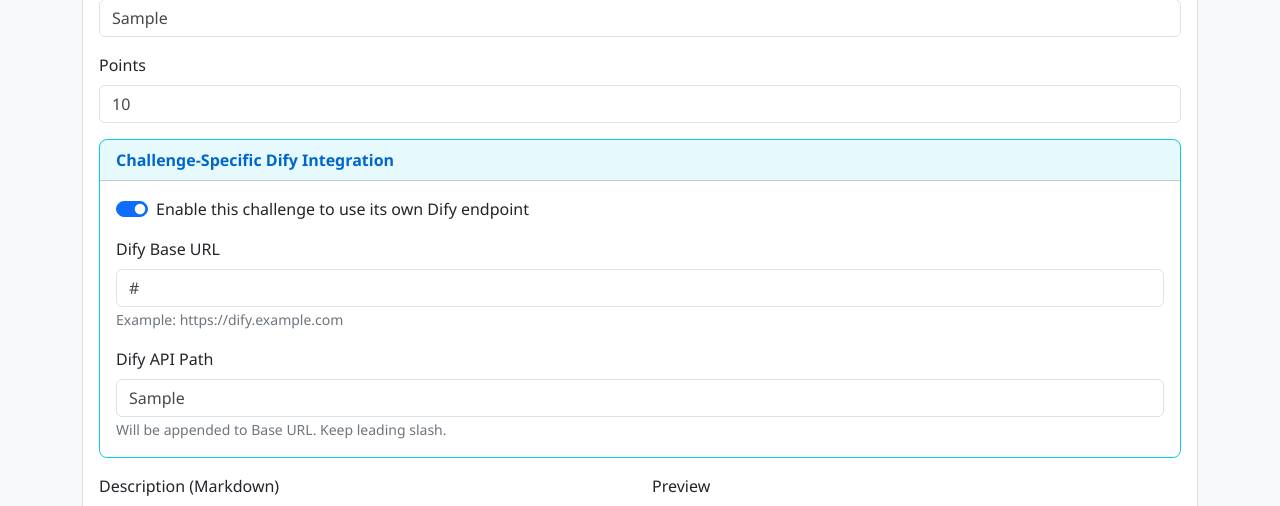
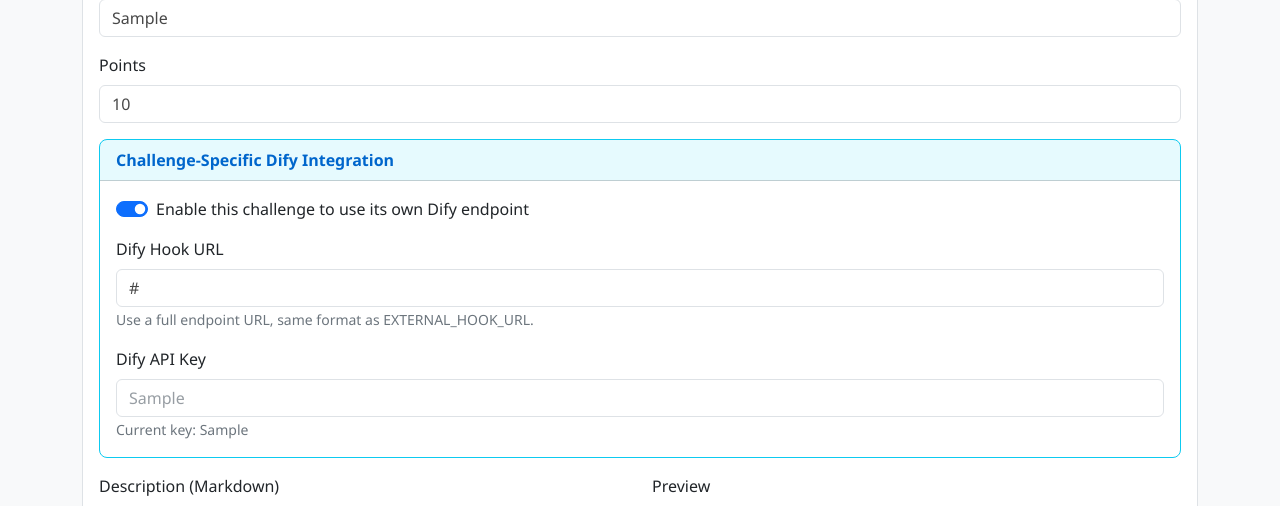
Before and after one commit to zm1990s/Simple-CTF-Platform, a Flask app: page /admin/challenges/1/edit in a window 1280 px wide. Shown: the part 378-884 px from the top of the page. Run offline with Flask 3, Linux system fonts and the light colour scheme; a user stored in the database is signed in; tables that the repository leaves empty hold one stand-in row (values such as "Sample post"); some libraries are stand-ins or nearby versions.

Commit message:
feat: support challenge-level Dify hook URL and masked API key

```diff
--- a/forms.py
+++ b/forms.py
@@ -57,8 +57,8 @@ class ChallengeForm(FlaskForm):
     category = StringField('Category', validators=[Length(max=100)])
     competition_id = SelectField('Competition', coerce=int, validators=[DataRequired()])
     use_custom_dify = BooleanField('Enable Challenge-Specific Dify Endpoint')
-    dify_base_url = StringField('Dify Base URL', validators=[Optional(), Length(max=255)])
-    dify_api_path = StringField('Dify API Path', validators=[Optional(), Length(max=255)])
+    dify_hook_url = StringField('Dify Hook URL', validators=[Optional(), Length(max=255)])
+    dify_api_key = PasswordField('Dify API Key', validators=[Optional(), Length(max=255)])
 
     def validate(self, extra_validators=None):
         valid = super().validate(extra_validators=extra_validators)
@@ -66,17 +66,13 @@ class ChallengeForm(FlaskForm):
             return False
 
         if self.use_custom_dify.data:
-            base_url = (self.dify_base_url.data or '').strip()
-            api_path = (self.dify_api_path.data or '').strip()
+            hook_url = (self.dify_hook_url.data or '').strip()
 
-            if not base_url:
-                self.dify_base_url.errors.append('Dify Base URL is required when challenge-specific endpoint is enabled.')
+            if not hook_url:
+                self.dify_hook_url.errors.append('Dify Hook URL is required when challenge-specific endpoint is enabled.')
                 return False
-            if not (base_url.startswith('http://') or base_url.startswith('https://')):
-                self.dify_base_url.errors.append('Dify Base URL must start with http:// or https://.')
-                return False
-            if api_path and not api_path.startswith('/'):
-                self.dify_api_path.errors.append('Dify API Path must start with /.')
+            if not (hook_url.startswith('http://') or hook_url.startswith('https://')):
+                self.dify_hook_url.errors.append('Dify Hook URL must start with http:// or https://.')
                 return False
 
         return True
--- a/routes/admin.py
+++ b/routes/admin.py
@@ -7,8 +7,9 @@ from functools import wraps
 from flask import Blueprint, render_template, redirect, url_for, flash, request, current_app, jsonify, send_file, session
 from flask_login import login_required, current_user
 from werkzeug.utils import secure_filename
-from models import db, User, Challenge, Competition, Submission, PlatformSettings, ChallengeDifyConfig
+from models import db, User, Challenge, Competition, Submission, PlatformSettings, ChallengeDifyConfig, ChallengeDifyCredential
 from forms import ChallengeForm, CompetitionForm, ReviewForm, PlatformSettingsForm, ResetPasswordForm
+from dify_secrets import mask_api_key, obfuscate_api_key
 
 admin_bp = Blueprint('admin', __name__)
 
@@ -37,14 +38,6 @@ def admin_required(f):
             return redirect(url_for('frontend.index'))
         return f(*args, **kwargs)
     return decorated_function
-
-
-def _normalize_dify_path(path_value):
-    """Normalize API path to `/...` format with a sensible default."""
-    path_value = (path_value or '').strip()
-    if not path_value:
-        return '/v1/chat-messages'
-    return path_value if path_value.startswith('/') else f'/{path_value}'
 
 
 @admin_bp.route('/')
@@ -330,8 +323,14 @@ def competition_duplicate(competition_id):
             db.session.add(ChallengeDifyConfig(
                 challenge_id=new_challenge.id,
                 enabled=challenge.dify_config.enabled,
-                base_url=challenge.dify_config.base_url,
-                api_path=challenge.dify_config.api_path
+                base_url=challenge.dify_config.base_url
+            ))
+
+        if challenge.dify_credential:
+            db.session.add(ChallengeDifyCredential(
+                challenge_id=new_challenge.id,
+                api_key_token=challenge.dify_credential.api_key_token,
+                api_key_masked=challenge.dify_credential.api_key_masked
             ))
 
     db.session.commit()
@@ -369,8 +368,8 @@ def competition_export(competition_id):
             'is_active': challenge.is_active,
             'dify_config': {
                 'enabled': challenge.dify_config.enabled,
-                'base_url': challenge.dify_config.base_url,
-                'api_path': challenge.dify_config.api_path
+                'hook_url': challenge.dify_config.base_url,
+                'api_key_masked': challenge.dify_credential.api_key_masked if challenge.dify_credential else ''
             } if challenge.dify_config else None
         }
         competition_data['challenges'].append(challenge_data)
@@ -448,11 +447,17 @@ def competition_import():
 
                 imported_dify = challenge_data.get('dify_config')
                 if imported_dify:
+                    legacy_base = (imported_dify.get('base_url') or '').strip().rstrip('/')
+                    legacy_path = (imported_dify.get('api_path') or '').strip()
+                    if legacy_path and not legacy_path.startswith('/'):
+                        legacy_path = f'/{legacy_path}'
+                    legacy_hook_url = f"{legacy_base}{legacy_path}" if legacy_base else ''
+                    hook_url = (imported_dify.get('hook_url') or legacy_hook_url).strip()
+
                     db.session.add(ChallengeDifyConfig(
                         challenge_id=challenge.id,
                         enabled=bool(imported_dify.get('enabled', False)),
-                        base_url=imported_dify.get('base_url', ''),
-                        api_path=_normalize_dify_path(imported_dify.get('api_path', '/v1/chat-messages'))
+                        base_url=hook_url
                     ))
                 challenge_count += 1
 
@@ -485,8 +490,8 @@ def challenge_export(challenge_id):
         'is_active': challenge.is_active,
         'dify_config': {
             'enabled': challenge.dify_config.enabled,
-            'base_url': challenge.dify_config.base_url,
-            'api_path': challenge.dify_config.api_path
+            'hook_url': challenge.dify_config.base_url,
+            'api_key_masked': challenge.dify_credential.api_key_masked if challenge.dify_credential else ''
         } if challenge.dify_config else None,
         'competition_name': challenge.competition.name,
         'export_date': datetime.utcnow().isoformat()
@@ -547,8 +552,8 @@ def competitions_export_all():
                     'is_active': challenge.is_active,
                     'dify_config': {
                         'enabled': challenge.dify_config.enabled,
-                        'base_url': challenge.dify_config.base_url,
-                        'api_path': challenge.dify_config.api_path
+                        'hook_url': challenge.dify_config.base_url,
+                        'api_key_masked': challenge.dify_credential.api_key_masked if challenge.dify_credential else ''
                     } if challenge.dify_config else None
                 }
                 competition_data['challenges'].append(challenge_data)
@@ -596,9 +601,6 @@ def challenge_new():
     form = ChallengeForm()
     form.competition_id.choices = [(c.id, c.name) for c in Competition.query.all()]
 
-    if request.method == 'GET' and not form.dify_api_path.data:
-        form.dify_api_path.data = '/v1/chat-messages'
-
     if form.validate_on_submit():
         challenge = Challenge(
             title=form.title.data,
@@ -614,17 +616,29 @@ def challenge_new():
             dify_config = ChallengeDifyConfig(
                 challenge_id=challenge.id,
                 enabled=True,
-                base_url=(form.dify_base_url.data or '').strip(),
-                api_path=_normalize_dify_path(form.dify_api_path.data)
+                base_url=(form.dify_hook_url.data or '').strip()
             )
             db.session.add(dify_config)
+
+            new_key = (form.dify_api_key.data or '').strip()
+            if new_key:
+                db.session.add(ChallengeDifyCredential(
+                    challenge_id=challenge.id,
+                    api_key_token=obfuscate_api_key(new_key, current_app.config.get('SECRET_KEY', '')),
+                    api_key_masked=mask_api_key(new_key)
+                ))
 
         db.session.commit()
 
         flash('Challenge created successfully.', 'success')
         return redirect(url_for('admin.challenges'))
 
-    return render_template('admin/challenge_form.html', form=form, title=_('New Challenge'))
+    return render_template(
+        'admin/challenge_form.html',
+        form=form,
+        title=_('New Challenge'),
+        current_dify_api_key_masked=''
+    )
 
 
 @admin_bp.route('/challenges/<int:challenge_id>/edit', methods=['GET', 'POST'])
@@ -639,10 +653,7 @@ def challenge_edit(challenge_id):
         existing_config = challenge.dify_config
         if existing_config:
             form.use_custom_dify.data = existing_config.enabled
-            form.dify_base_url.data = existing_config.base_url
-            form.dify_api_path.data = existing_config.api_path
-        elif not form.dify_api_path.data:
-            form.dify_api_path.data = '/v1/chat-messages'
+            form.dify_hook_url.data = existing_config.base_url
 
     if form.validate_on_submit():
         challenge.title = form.title.data
@@ -657,8 +668,16 @@ def challenge_edit(challenge_id):
                 existing_config = ChallengeDifyConfig(challenge_id=challenge.id)
                 db.session.add(existing_config)
             existing_config.enabled = True
-            existing_config.base_url = (form.dify_base_url.data or '').strip()
-            existing_config.api_path = _normalize_dify_path(form.dify_api_path.data)
+            existing_config.base_url = (form.dify_hook_url.data or '').strip()
+
+            key_input = (form.dify_api_key.data or '').strip()
+            if key_input:
+                existing_credential = challenge.dify_credential
+                if not existing_credential:
+                    existing_credential = ChallengeDifyCredential(challenge_id=challenge.id)
+                    db.session.add(existing_credential)
+                existing_credential.api_key_token = obfuscate_api_key(key_input, current_app.config.get('SECRET_KEY', ''))
+                existing_credential.api_key_masked = mask_api_key(key_input)
         elif existing_config:
             existing_config.enabled = False
 
@@ -666,7 +685,14 @@ def challenge_edit(challenge_id):
         flash('Challenge updated successfully.', 'success')
         return redirect(url_for('admin.challenges'))
 
-    return render_template('admin/challenge_form.html', form=form, title=_('Edit Challenge'), challenge=challenge)
+    current_dify_api_key_masked = challenge.dify_credential.api_key_masked if challenge.dify_credential else ''
+    return render_template(
+        'admin/challenge_form.html',
+        form=form,
+        title=_('Edit Challenge'),
+        challenge=challenge,
+        current_dify_api_key_masked=current_dify_api_key_masked
+    )
 
 
 @admin_bp.route('/challenges/<int:challenge_id>/delete', methods=['POST'])
@@ -726,8 +752,14 @@ def challenge_copy(challenge_id):
         db.session.add(ChallengeDifyConfig(
             challenge_id=new_challenge.id,
             enabled=original.dify_config.enabled,
-            base_url=original.dify_config.base_url,
-            api_path=original.dify_config.api_path
+            base_url=original.dify_config.base_url
+        ))
+
+    if original.dify_credential:
+        db.session.add(ChallengeDifyCredential(
+            challenge_id=new_challenge.id,
+            api_key_token=original.dify_credential.api_key_token,
+            api_key_masked=original.dify_credential.api_key_masked
         ))
 
     db.session.commit()
--- a/templates/admin/challenge_form.html
+++ b/templates/admin/challenge_form.html
@@ -44,15 +44,21 @@
 
                     <div id="dify-config-fields">
                         <div class="mb-3">
-                            <label class="form-label">{{ _('Dify Base URL') }}</label>
-                            {{ form.dify_base_url(class="form-control", placeholder="https://your-dify-host") }}
-                            <small class="text-muted">{{ _('Example: https://dify.example.com') }}</small>
+                            <label class="form-label">{{ _('Dify Hook URL') }}</label>
+                            {{ form.dify_hook_url(class="form-control", placeholder="https://aisec.halfcoffee.com/v1/chat-messages") }}
+                            <small class="text-muted">{{ _('Use a full endpoint URL, same format as EXTERNAL_HOOK_URL.') }}</small>
                         </div>
 
-                        <div class="mb-0">
-                            <label class="form-label">{{ _('Dify API Path') }}</label>
-                            {{ form.dify_api_path(class="form-control", placeholder="/v1/chat-messages") }}
-                            <small class="text-muted">{{ _('Will be appended to Base URL. Keep leading slash.') }}</small>
+                        <div class="mt-3">
+                            <label class="form-label">{{ _('Dify API Key') }}</label>
+                            {{ form.dify_api_key(class="form-control", placeholder=current_dify_api_key_masked or _('Leave empty to keep existing or fallback to global key')) }}
+                            <small class="text-muted">
+                                {% if current_dify_api_key_masked %}
+                                    {{ _('Current key:') }} {{ current_dify_api_key_masked }}
+                                {% else %}
+                                    {{ _('Stored in masked form. Leave empty to use the current value/global default.') }}
+                                {% endif %}
+                            </small>
                         </div>
                     </div>
                 </div>
```
Also changed, not shown: dify_secrets.py (added, +46 -0 lines), models.py (+16 -0 lines), tasks.py (+17 -12 lines), README.md.
